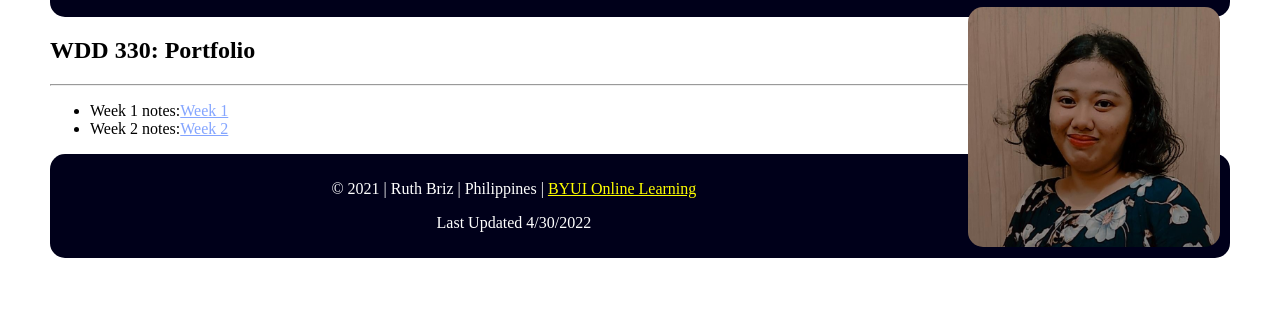
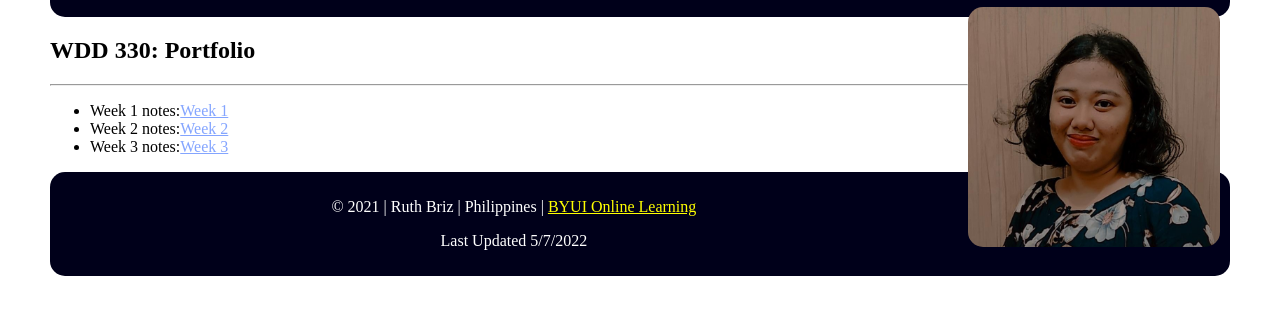
Before and after one commit to ruthbriz/WDD-330, a plain HTML site: page index.html in a window 1280 px wide. Shown: the part 133-448 px from the top of the page. Drawn offline with Linux system fonts and the light colour scheme.

Commit message:
Update index.html

```diff
--- a/index.html
+++ b/index.html
@@ -17,11 +17,12 @@
             <ul>
                 <li>Week 1 notes:<a target = "blank" href = "week1/">Week 1</a></li>
                 <li>Week 2 notes:<a target = "blank" href = "week2/">Week 2</a></li>
+                <li>Week 3 notes:<a target = "blank" href = "week3/">Week 3</a></li>
              </ul>
          </nav>
     <footer>
         <p>&copy; 2021 | Ruth Briz | Philippines | <a target ="blank" href ="https://www.byui.edu/online" >BYUI Online Learning</a></p>
-        <p>Last Updated 4/30/2022</p>
+        <p>Last Updated 5/7/2022</p>
     </footer>
 </body>
 </html>
```
